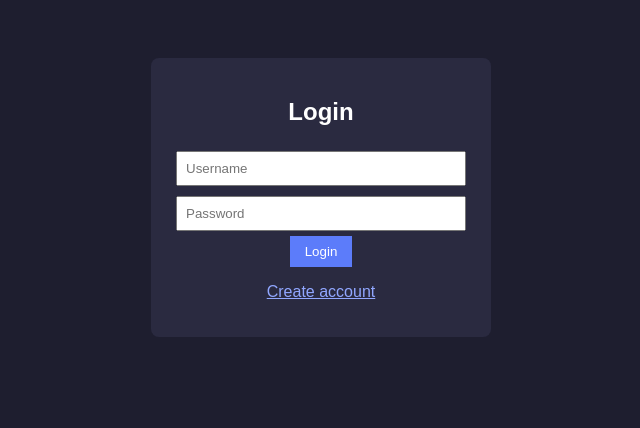
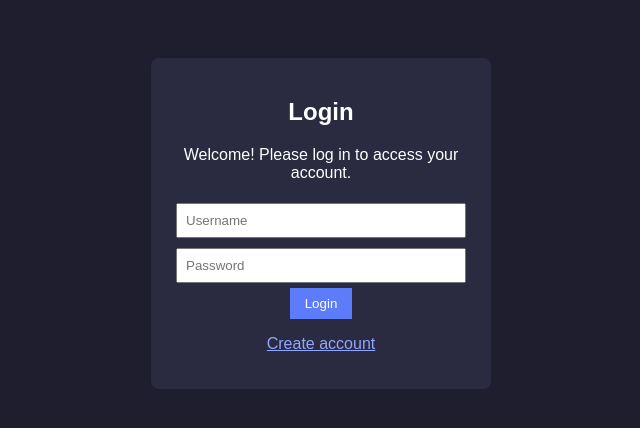
Before and after one commit to PawelGK/flask-account-system, a Flask app: page / in a window 1280 px wide. Shown: the top 428 px of the page, without its empty margins (319-959 px from the left). Run offline with Flask 3, Linux system fonts and the light colour scheme.

Commit message:
Add welcome message to login page

```diff
--- a/templates/login.html
+++ b/templates/login.html
@@ -1,6 +1,9 @@
 {% extends "base.html" %}
 {% block content %}
 <h2>Login</h2>
+
+<p>Welcome! Please log in to access your account.</p>
+
 <form method="post">
     <input type="text" name="username" placeholder="Username" required><br>
     <input type="password" name="password" placeholder="Password" required><br>
```
